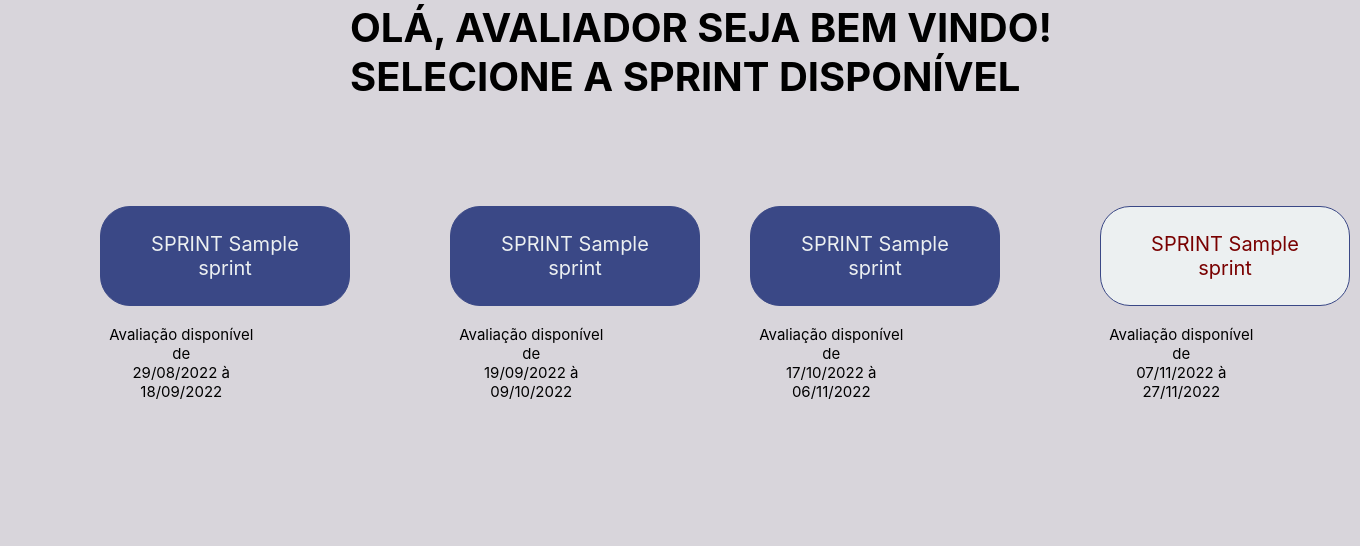
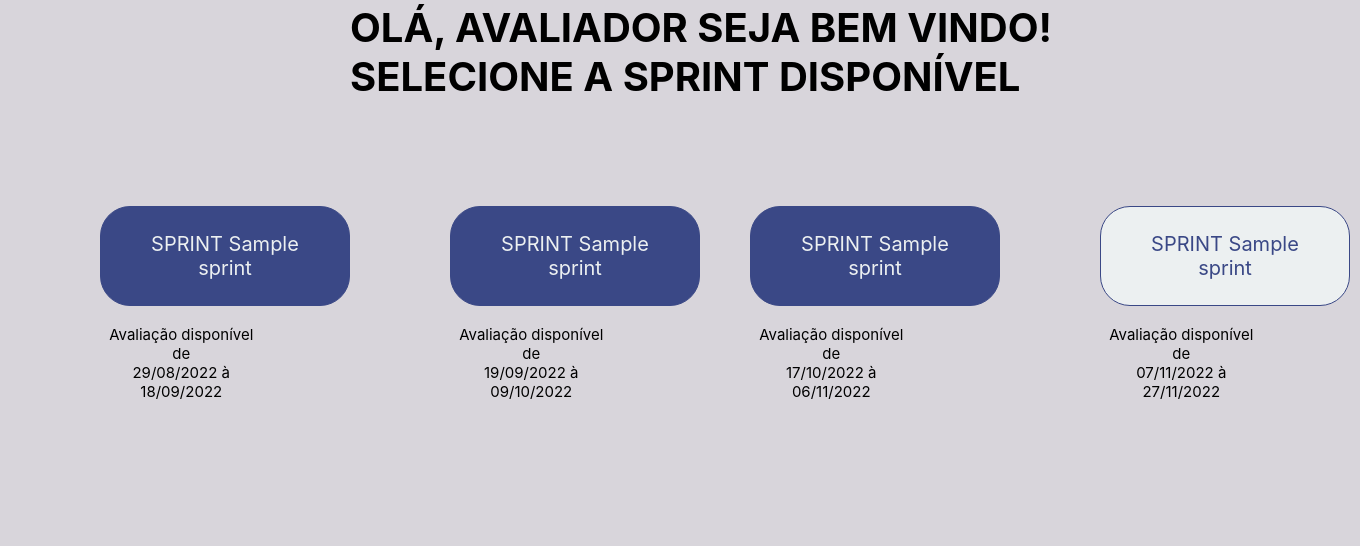
Before and after one commit to Pythonators/API_semestre1_pythonators, a Flask app: template Website/templates/sprint.html in a window 1360 px wide, with the pointer over the restyled element. Shown: the part 144-690 px from the top of the page. Run offline with Flask 2, Linux system fonts and the light colour scheme; the template is opened without the code that fills it: most values are stand-ins (such as "Sample title", 1, 10 or a date in 2020).

Commit message:
Mudança da cor de fundo da letra

```diff
--- a/Website/static/style_sprint.css
+++ b/Website/static/style_sprint.css
@@ -149,8 +149,8 @@ div4{
 }
 .btn-qua:hover{
     background-color:#ecf0f1;
-    color:#790000;
-    color:#790000;}
+    color:#3A4886;
+    color:#3A4886;}
 
 /* texto abaixo dos botões */
 .texto{
```
